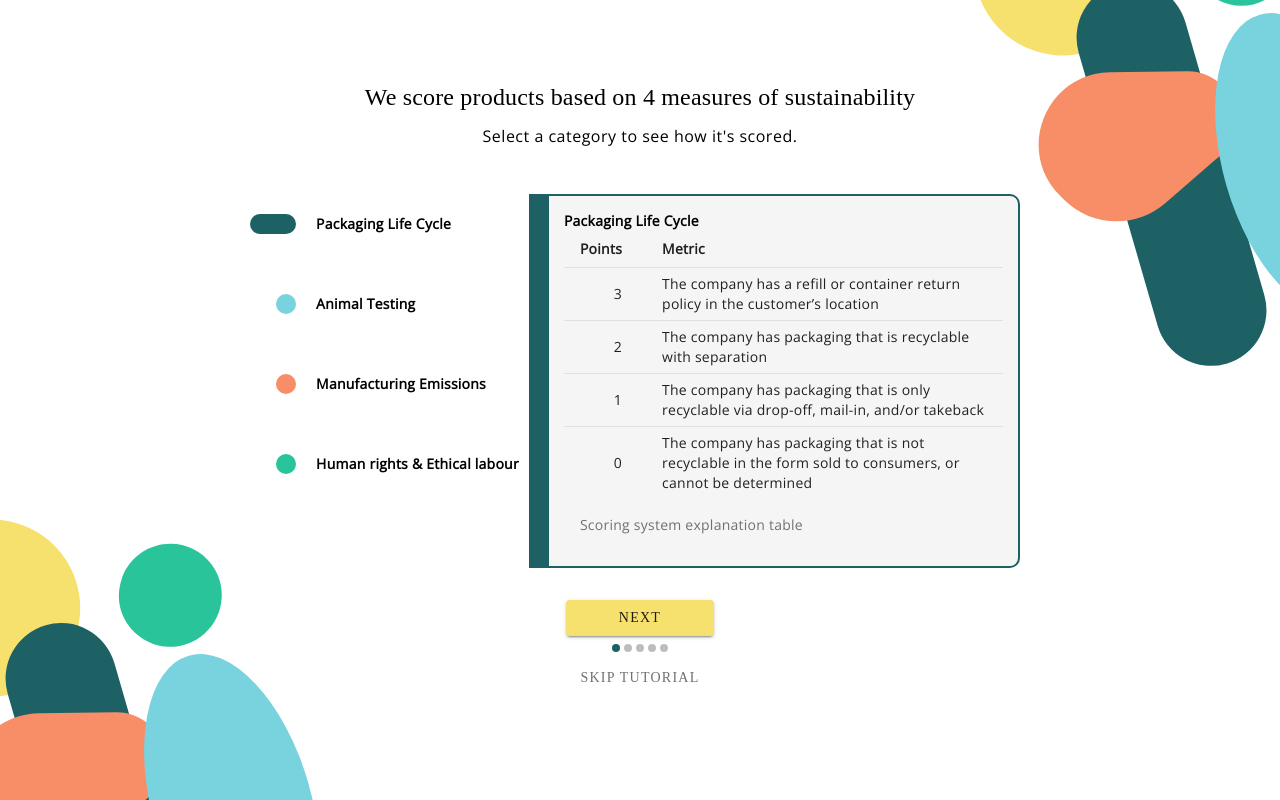
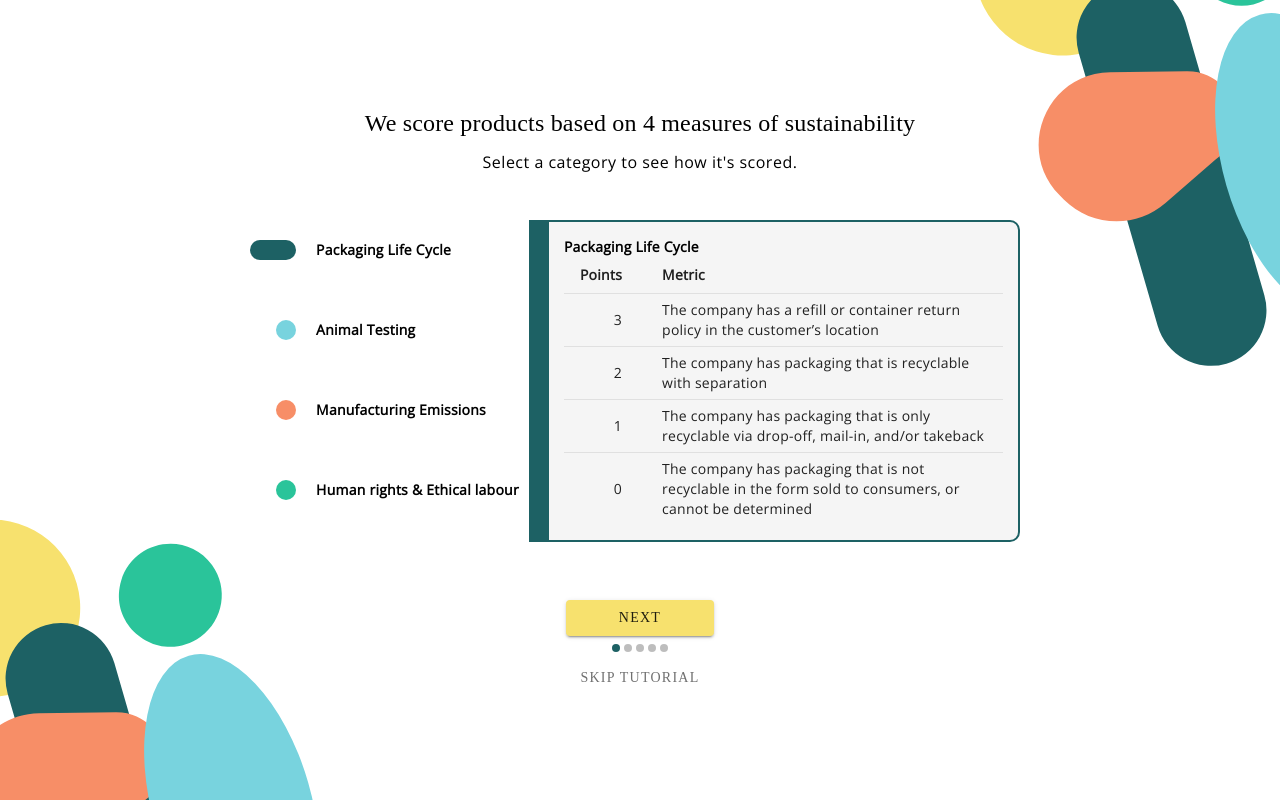
Before and after one commit to Cosmelo/cosmelo-web, a React (Create React App) app: page / in a window 1280 px wide. Built offline with nearby package versions, Linux system fonts and the light colour scheme; a web font is replaced by a local one.

Commit message:
fix caption and add main element

```diff
--- a/src/App.jsx
+++ b/src/App.jsx
@@ -108,6 +108,7 @@ function App() {
   return (
     <ThemeProvider theme={theme}>
       <TopCorner className={classes.topRightImg} />
+      <main>
         <Box className={classes.page}>
           <Box className={classes.contentContainer}>
             {activeStep === 0 && <ScoringInfoPage />}
@@ -122,9 +123,13 @@ function App() {
               disabled={activeStep === 0}
               disableRipple
               className={classes.backButton}
+              aria-label="back"
             >
               {activeStep !== 0 && (
-              <Typography variant="button" style={{ color: Colours.TextGrey }}>
+                <Typography
+                  variant="button"
+                  style={{ color: Colours.TextGrey }}
+                >
                   {activeStep === 0 ? "" : "back"}
                 </Typography>
               )}
@@ -135,6 +140,7 @@ function App() {
                   variant="contained"
                   className={classes.nextButton}
                   onClick={activeStep === 4 ? handleFinish : handleNext}
+                  aria-label={activeStep === 4 ? "finish" : "next"}
                 >
                   <Typography variant="button">
                     {activeStep === 4 ? "finish" : "next"}
@@ -157,12 +163,14 @@ function App() {
             onClick={handleSkip}
             disableRipple
             className={classes.skipButton}
+            aria-label="skip tutorial"
           >
             <Typography variant="button" style={{ color: Colours.TextGrey }}>
               Skip tutorial
             </Typography>
           </Button>
         </Box>
+      </main>
       <BottomCorner className={classes.bottomLeftImg} />
     </ThemeProvider>
   );
--- a/src/components/ScoringInfoPanel.tsx
+++ b/src/components/ScoringInfoPanel.tsx
@@ -139,8 +139,7 @@ export const ScoringInfoPanel = () => {
         <Typography variant="body2" style={{ fontWeight: "bold" }}>
           {categories[selected].label}
         </Typography>
-        <Table size="small">
-          <caption>Scoring system explanation table</caption>
+        <Table size="small" aria-label="scoring system explanation table">
           <TableHead>
             <TableRow>
               <TableCell style={{ fontWeight: "bold" }}>Points</TableCell>
```
Lines whose indentation alone changed are shown as unchanged.
